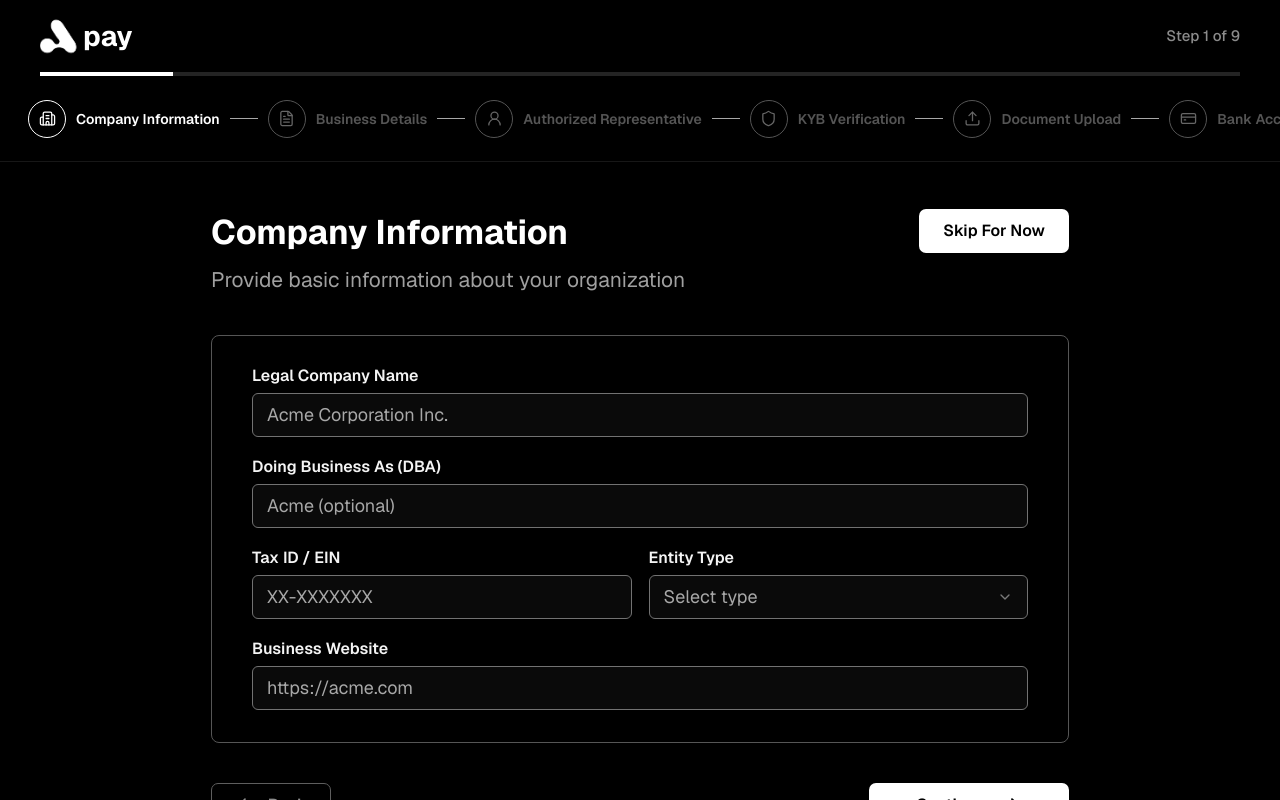
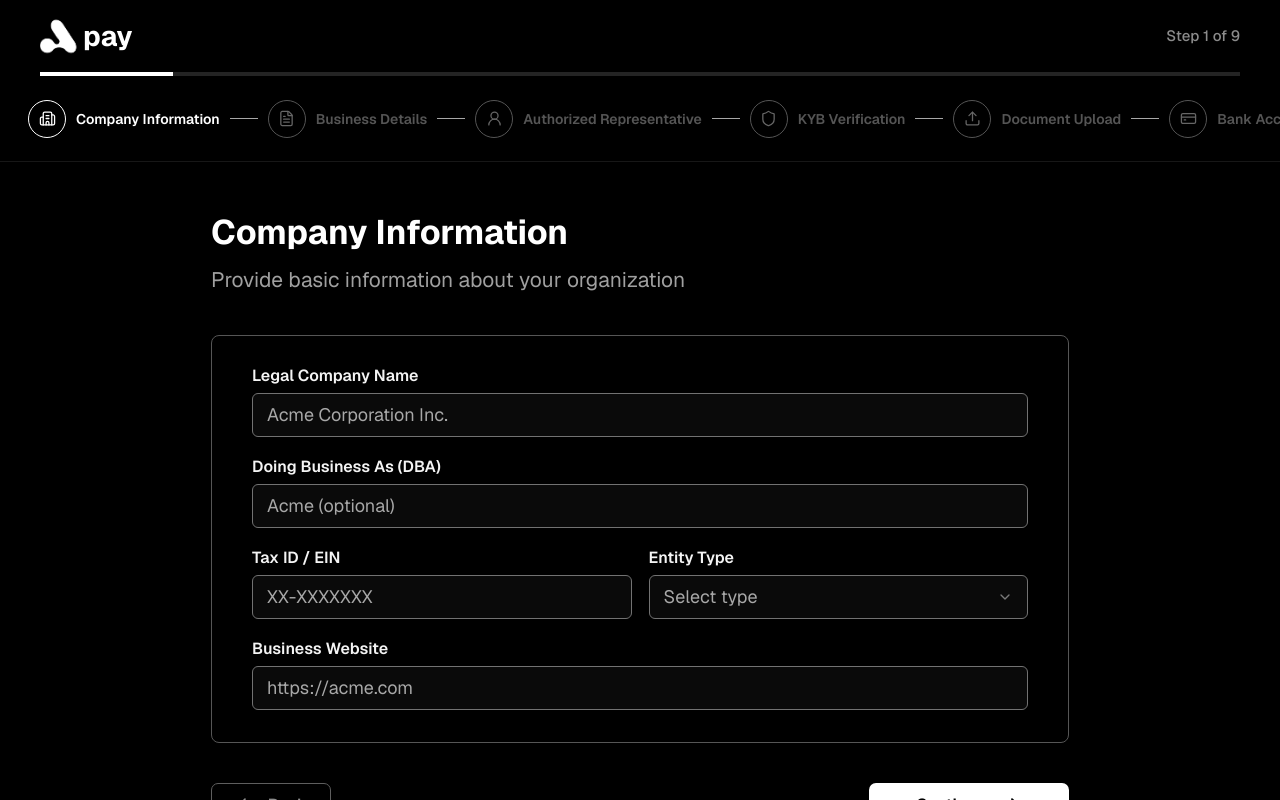
Before and after one commit to FluxtonX/agncypay-web, a Next.js app: page /verification/business-info in a window 1280 px wide. Built offline with nearby package versions, Linux system fonts and the light colour scheme.

Commit message:
remove skip button

```diff
--- a/src/components/verification/BusinessInfoForm.tsx
+++ b/src/components/verification/BusinessInfoForm.tsx
@@ -62,13 +62,6 @@ export function BusinessInfoForm() {
           </p>
         </div>
 
-        <button
-          type="button"
-          onClick={() => router.push("/dashboard")}
-          className="h-10 w-[142px] rounded-[7px] bg-white text-[15px] font-semibold text-black transition-colors hover:bg-[#EDEDED] sm:mt-[-5px] sm:h-11 sm:w-[150px] sm:text-[16px]"
-        >
-          Skip For Now
-        </button>
       </div>
 
       <div className="rounded-[8px] border border-[#565656] bg-black px-5 py-6 shadow-[0_18px_60px_rgba(0,0,0,0.28)] sm:px-8 sm:py-8 lg:px-10">
@@ -81,6 +74,7 @@ export function BusinessInfoForm() {
               name="legalName"
               value={formData.legalName}
               onChange={handleChange}
+              required
               placeholder="Acme Corporation Inc."
               className="h-11 w-full rounded-[6px] border border-[#727272] bg-[#0A0A0A] px-[14px] text-[16px] font-normal text-white outline-none transition-colors placeholder:text-[#A8A8A8] focus:border-white sm:text-[18px]"
             />
@@ -108,6 +102,7 @@ export function BusinessInfoForm() {
                 name="taxId"
                 value={formData.taxId}
                 onChange={handleChange}
+                required
                 placeholder="XX-XXXXXXX"
                 className="h-11 w-full rounded-[6px] border border-[#727272] bg-[#0A0A0A] px-[14px] text-[16px] font-normal text-white outline-none transition-colors placeholder:text-[#A8A8A8] focus:border-white sm:text-[18px]"
               />
@@ -122,6 +117,7 @@ export function BusinessInfoForm() {
                   name="businessType"
                   value={formData.businessType}
                   onChange={handleChange}
+                  required
                   className="h-11 w-full appearance-none rounded-[6px] border border-[#727272] bg-[#0A0A0A] px-[14px] pr-11 text-[16px] font-normal text-[#A8A8A8] outline-none transition-colors focus:border-white sm:text-[18px]"
                 >
                   <option value="">Select type</option>
@@ -156,6 +152,7 @@ export function BusinessInfoForm() {
               name="website"
               value={formData.website}
               onChange={handleChange}
+              required
               placeholder="https://acme.com"
               className="h-11 w-full rounded-[6px] border border-[#727272] bg-[#0A0A0A] px-[14px] text-[16px] font-normal text-white outline-none transition-colors placeholder:text-[#A8A8A8] focus:border-white sm:text-[18px]"
             />
```
